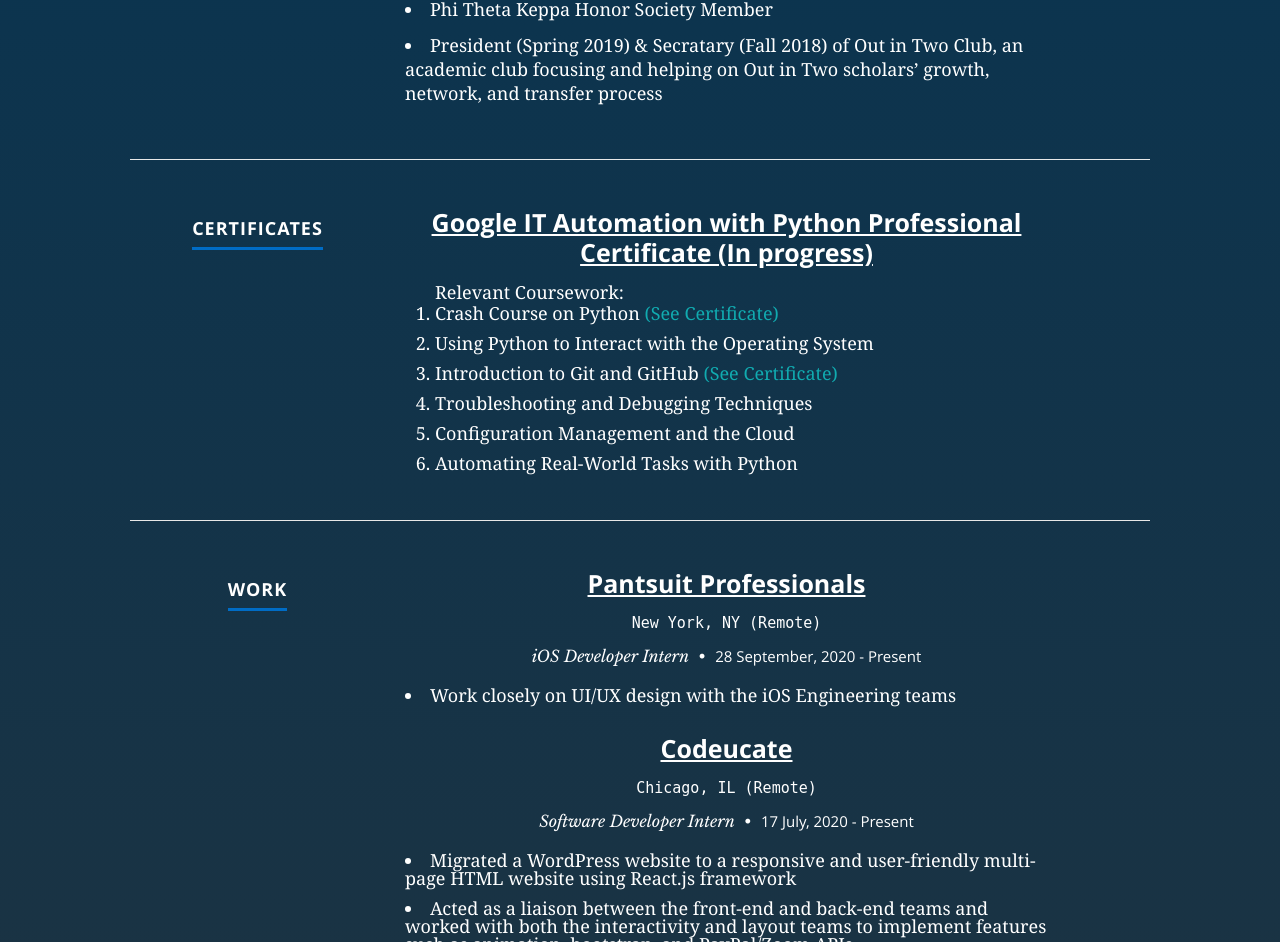
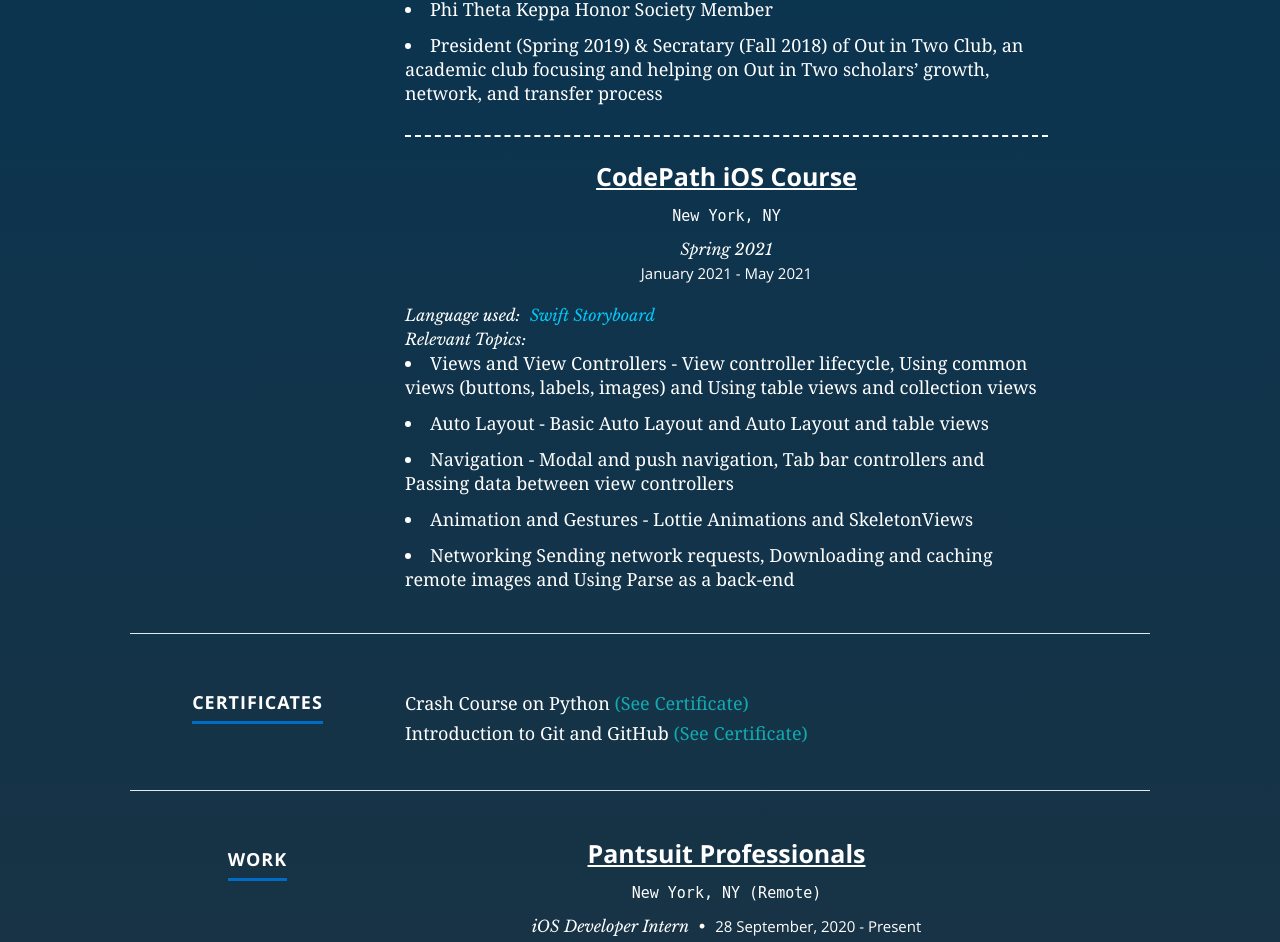
Before and after one commit to MyatThuKo/Portfolio-Website, a React (Create React App) app: page / in a window 1280 px wide. Shown: the part 2709-3651 px from the top of the page. Built offline with nearby package versions, Linux system fonts and the light colour scheme.

Commit message:
Updated Resume

```diff
--- a/src/components/resume/resume.js
+++ b/src/components/resume/resume.js
@@ -14,7 +14,7 @@
                             <h3><u>City College of New York, CUNY</u></h3>
                             <h5 className="location"> New York, NY </h5>
                             <p className="info">B.S. in Computer Science <br /> <em className="date">August 2020 - Present</em></p>
-                            <p className="info"> Expected graducation in May 2022 </p>
+                            <p className="info"> GPA - 3.86/4.0 <span>•</span> Expected graducation in May 2022 </p>
                             <p className="courses">
                                 Relevant Coursework - Algorithms <span className="lan">(C++)</span>
                                 | Intro to Programming <span className="lan">(Python)</span>
@@ -45,6 +45,24 @@
                             </p>
                         </div>
                     </div>
+
+                    <hr />
+                    <div className="row item">
+                        <div className="twelve columns">
+                            <h3><u>CodePath iOS Course</u></h3>
+                            <h5 className="location"> New York, NY </h5>
+                            <p className="info"> Spring 2021  <br /> <em className="date">January 2021 - May 2021</em></p>
+                            <p style={{ textAlign: 'left' }} className="courses">
+                                Language used: <span className="lan"> Swift Storyboard </span>
+                                <br />Relevant Topics:
+                                <li> Views and View Controllers - View controller lifecycle, Using common views (buttons, labels, images) and Using table views and collection views</li>
+                                <li> Auto Layout - Basic Auto Layout and Auto Layout and table views</li>
+                                <li> Navigation - Modal and push navigation, Tab bar controllers and Passing data between view controllers</li>
+                                <li> Animation and Gestures - Lottie Animations and SkeletonViews</li>
+                                <li> Networking Sending network requests, Downloading and caching remote images and Using Parse as a back-end</li>
+                            </p>
+                        </div>
+                    </div>
                 </div>
             </div>
 
@@ -55,16 +73,10 @@
                 <div className="nine columns main-col">
                     <div className="row item">
                         <div className="twelve columns">
-                            <h3><u>Google IT Automation with Python Professional Certificate (In progress)</u></h3>
-                            <ol style={{ textAlign: 'left' }} className="google-python">
-                                Relevant Coursework:
+                            <ul style={{ textAlign: 'left' }} className="google-python">
                                 <li>Crash Course on Python <a href="https://coursera.org/share/6344d6059e457649bd55f19744ea8fd3" target="_blank">(See Certificate)</a> </li>
-                                <li> Using Python to Interact with the Operating System </li>
                                 <li> Introduction to Git and GitHub <a href="https://www.coursera.org/account/accomplishments/certificate/HM46REP9H22C" target="_blank">(See Certificate)</a></li>
-                                <li> Troubleshooting and Debugging Techniques </li>
-                                <li> Configuration Management and the Cloud </li>
-                                <li> Automating Real-World Tasks with Python </li>
-                            </ol>
+                            </ul>
                         </div>
                     </div>
                 </div>
```
